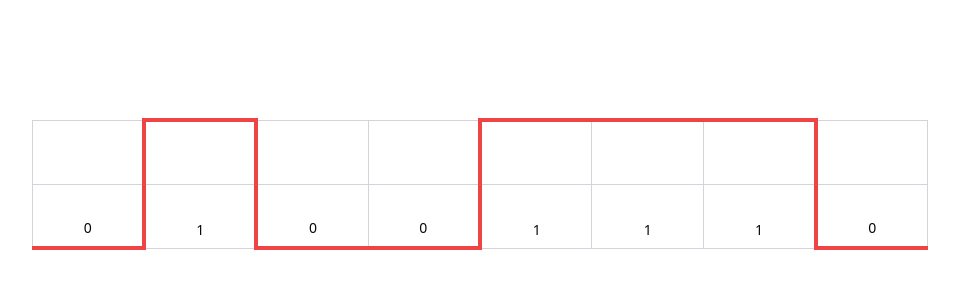
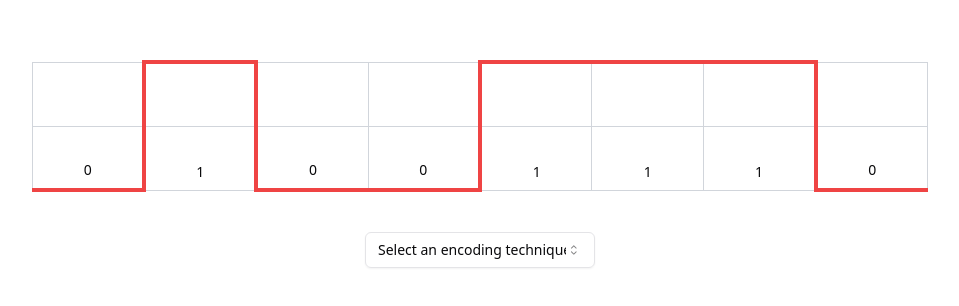
Before and after one commit to harknoel/BontilaoHarkNoelLabExer9, a React (Vite) app: page / in a window 1280 px wide. Shown: the part 216-522 px from the top of the page, without its empty margins (160-1119 px from the left). Built offline with nearby package versions, Linux system fonts and the light colour scheme.

Commit message:
feat(web): add drop down

```diff
--- a/src/App.tsx
+++ b/src/App.tsx
@@ -1,9 +1,9 @@
-import Home from "./pages/Scheme"
+import Scheme from "./pages/Scheme"
 
 function App() {
   return (
     <>
-      <Home></Home>
+      <Scheme></Scheme>
     </>
   )
 }
--- a/src/pages/Scheme/Scheme.tsx
+++ b/src/pages/Scheme/Scheme.tsx
@@ -1,4 +1,14 @@
 import { Table, TableBody, TableCell, TableRow } from "@/components/ui/table";
+import {
+  Select,
+  SelectContent,
+  SelectGroup,
+  SelectItem,
+  SelectLabel,
+  SelectTrigger,
+  SelectValue,
+} from "@/components/ui/select";
+import { EncodingScheme } from "@/types/encodingScheme";
 
 const Scheme = () => {
   const binarySequence = "01001110";
@@ -10,7 +20,7 @@ const Scheme = () => {
   };
 
   return (
-    <div className="h-screen w-screen flex justify-center items-center">
+    <div className="h-screen w-screen flex flex-col justify-center items-center">
       <div className="max-w-4xl">
         <Table className="table-fixed border-collapse">
           <TableBody>
@@ -52,6 +62,24 @@ const Scheme = () => {
           </TableBody>
         </Table>
       </div>
+      <div className="p-10">
+        <Select>
+          <SelectTrigger className="w-[230px]">
+            <SelectValue placeholder="Select an encoding technique" />
+          </SelectTrigger>
+          <SelectContent>
+            <SelectGroup>
+              <SelectLabel>Encoding techniques</SelectLabel>
+              <SelectItem value={EncodingScheme.NRZ_L.toString()}>NRZ - L</SelectItem>
+              <SelectItem value={EncodingScheme.NRZ_I.toString()}>NRZ - I</SelectItem>
+              <SelectItem value={EncodingScheme.BIPOLAR_AMI.toString()}>Bipolar - AMI</SelectItem>
+              <SelectItem value={EncodingScheme.PSEUDOTERNARY.toString()}>Pseudoternary</SelectItem>
+              <SelectItem value={EncodingScheme.MANCHESTER.toString()}>Manchester</SelectItem>
+              <SelectItem value={EncodingScheme.DIFFERENTIAL_MANCHESTER.toString()}>Differential Manchester</SelectItem>
+            </SelectGroup>
+          </SelectContent>
+        </Select>
+      </div>
     </div>
   );
 };
--- a/src/types/encodingScheme.ts
+++ b/src/types/encodingScheme.ts
@@ -1,4 +1,4 @@
-enum EncodingScheme {
+export enum EncodingScheme {
     NRZ_L,
     NRZ_I,
     BIPOLAR_AMI,
```
